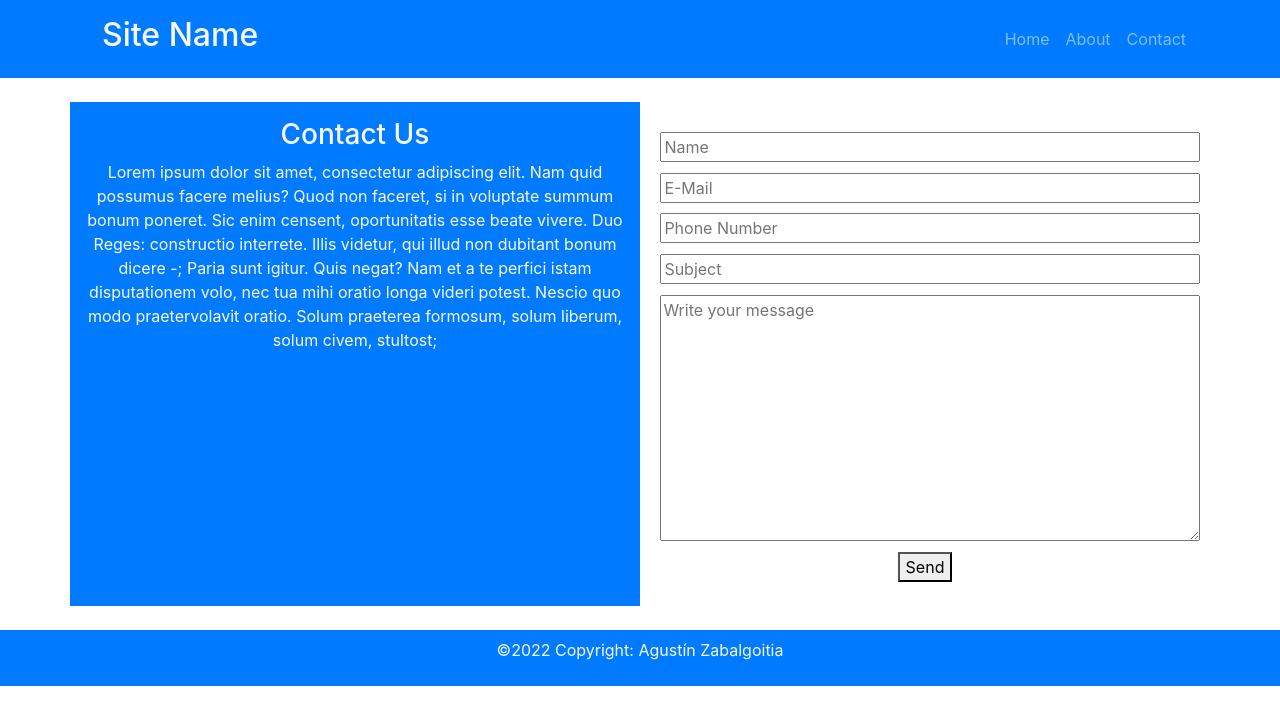
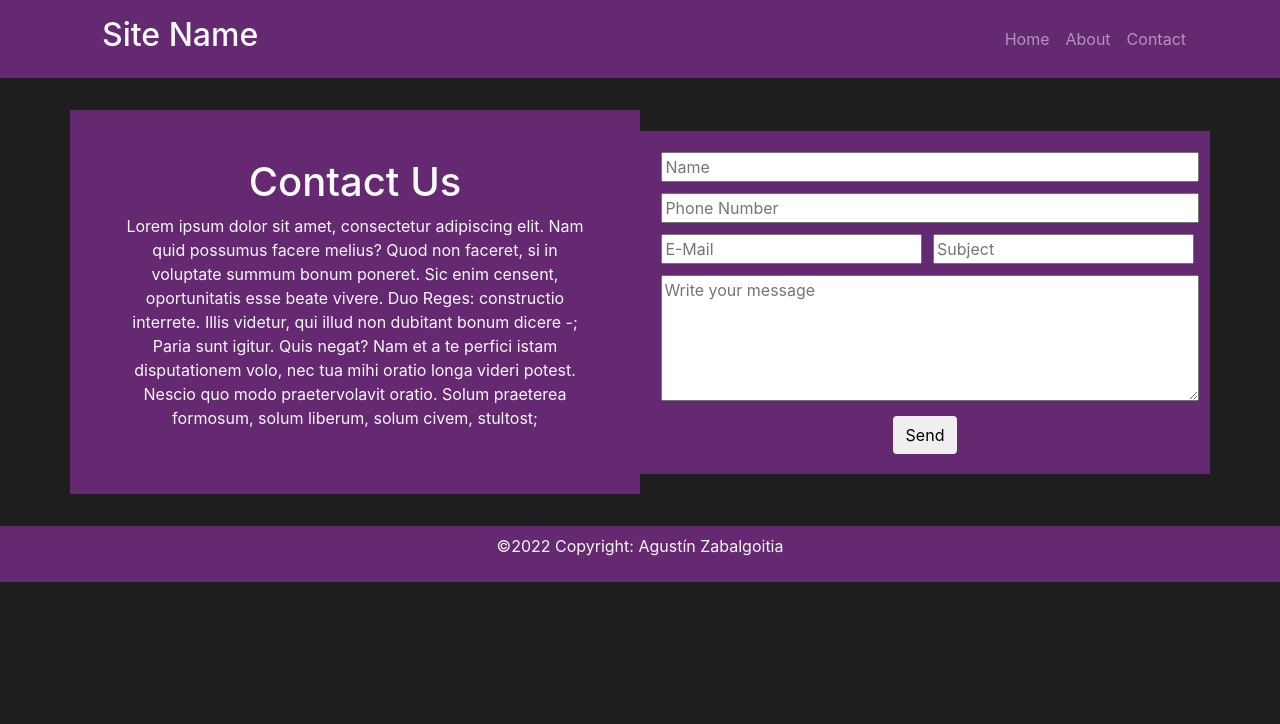
Before and after one commit to Azabs/react-routes, a React (Create React App) app: page /contact in a window 1280 px wide. Shown: the top 724 px of the page. Built offline with nearby package versions, Linux system fonts and the light colour scheme.

Commit message:
Finished

```diff
--- a/src/components/PageNav.jsx
+++ b/src/components/PageNav.jsx
@@ -24,7 +24,7 @@ class PageNav extends Component {
 
   render() {
     return (
-      <div>
+      <div className={this.props.className}>
         <h3 className="text-center">
           <Link to="/postsbrowser/1" onClick={() => this.props.onPageChange(0)}>
             {"<<"}
--- a/src/index.css
+++ b/src/index.css
@@ -2,7 +2,27 @@
 .no-u-hover:hover {
   text-decoration: none;
 }
+
+.bg-purple {
+  background-color: rgb(100, 41, 112);
+}
 /*---------------*/
+
+/*Body*/
+body {
+  background-color: rgb(31, 30, 30);
+  color: white;
+}
+
+a {
+  color: rgb(174, 103, 189);
+}
+
+a:active,
+a:hover {
+  color: rgb(206, 141, 219);
+}
+/*----*/
 
 /*Heading*/
 .heading {
@@ -34,7 +54,7 @@
 
 /*Post*/
 .post .title a {
-  color: black;
+  color: white;
 }
 
 .post .title a:hover {
@@ -63,6 +83,7 @@
 .about {
   background-image: url("../public/img/teamwork.jpg");
   background-position: center;
+  margin: 0% -5%;
 }
 .about .description {
   font-size: large;
@@ -75,7 +96,7 @@
 /*----------*/
 
 /*Contact Page*/
-#contact-form input,
+.form input,
 textarea {
   margin: 1%;
   width: 100%;
--- a/src/pages/About.jsx
+++ b/src/pages/About.jsx
@@ -1,7 +1,7 @@
 const About = () => {
   return (
     <div className="about">
-      <div className="description bg-primary text-light px-4 py-2 mt-5 mb-4 text-justify">
+      <div className="description bg-purple text-light px-4 py-4 my-3 my-md-4 mb-4 text-justify">
         <h1 className="text-center">About Us</h1>
         <p>
           Lorem ipsum dolor sit amet, consectetur adipiscing elit.{" "}
@@ -53,7 +53,7 @@ const About = () => {
         </blockquote>
       </div>
 
-      <div className="description bg-primary text-light px-4 py-2 mb-4 text-justify">
+      <div className="description bg-purple text-light px-4 py-4 mb-3 mb-md-4 text-justify">
         <p>
           Lorem ipsum dolor sit amet, consectetur adipiscing elit.{" "}
           <i>Suo enim quisque studio maxime ducitur.</i>{" "}
--- a/src/pages/Contact.jsx
+++ b/src/pages/Contact.jsx
@@ -2,21 +2,25 @@ const Contact = () => {
   return (
     <>
       <div className="text-center my-sm-4 row">
-        <div className="col-md-6 bg-primary text-light p-3">
-          <h3>Contact Us</h3>
+        <div className="d-flex align-items-center col-md-6 bg-purple text-light my-3 my-md-2 p-3 p-sm-5">
+          <div>
+            <h1>Contact Us</h1>
             <p>
               Lorem ipsum dolor sit amet, consectetur adipiscing elit. Nam quid
               possumus facere melius? Quod non faceret, si in voluptate summum
               bonum poneret. Sic enim censent, oportunitatis esse beate vivere.
               Duo Reges: constructio interrete. Illis videtur, qui illud non
-            dubitant bonum dicere -; Paria sunt igitur. Quis negat? Nam et a te
-            perfici istam disputationem volo, nec tua mihi oratio longa videri
-            potest. Nescio quo modo praetervolavit oratio. Solum praeterea
-            formosum, solum liberum, solum civem, stultost;{" "}
+              dubitant bonum dicere -; Paria sunt igitur. Quis negat? Nam et a
+              te perfici istam disputationem volo, nec tua mihi oratio longa
+              videri potest. Nescio quo modo praetervolavit oratio. Solum
+              praeterea formosum, solum liberum, solum civem, stultost;{" "}
             </p>
           </div>
-        <form method="post" id="contact-form" className="col-md-6 my-4">
-          <div>
+        </div>
+        <form
+          method="post"
+          className="form bg-purple col-md-6 mt-1 mb-3 px-3 py-3 my-md-auto"
+        >
           <input
             name="name"
             required="required"
@@ -24,21 +28,21 @@ const Contact = () => {
             placeholder="Name"
           />
           <input
+            name="phone-number"
+            required="required"
+            type="text"
+            placeholder="Phone Number"
+          />
+
+          <div className="d-flex">
+            <input
               name="mail"
               required="required"
               type="text"
               placeholder="E-Mail"
             />
-          </div>
-
-          <div>
             <input
-              name="phone-number"
-              required="required"
-              type="text"
-              placeholder="Phone Number"
-            />
-            <input
+              className="mr-0"
               name="subject"
               required="required"
               type="text"
@@ -50,14 +54,12 @@ const Contact = () => {
             required="required"
             placeholder="Write your message"
             cols="44"
-            rows="10"
+            rows="5"
           ></textarea>
 
-          <div>
-            <button type="submit" name="send">
+          <button className="btn my-1" type="submit" name="send">
             Send
           </button>
-          </div>
         </form>
       </div>
     </>
--- a/src/pages/Layout.jsx
+++ b/src/pages/Layout.jsx
@@ -5,8 +5,8 @@ import { Outlet, Link } from "react-router-dom";
 const Layout = () => {
   return (
     <>
-      <div className="bg-primary">
-        <nav className="navbar navbar-expand navbar-dark container text-light bg-primary justify-content-between">
+      <div className="bg-purple">
+        <nav className="navbar navbar-expand navbar-dark container text-light bg-purple justify-content-between">
           <h2>
             <Link className="text-light nav-link" to="/">
               Site Name
@@ -36,7 +36,7 @@ const Layout = () => {
         <Outlet />
       </div>
 
-      <footer className="container-fluid text-light bg-primary text-center py-2">
+      <footer className="container-fluid text-light bg-purple text-center py-2">
         <p>©2022 Copyright: Agustín Zabalgoitia</p>
       </footer>
     </>
--- a/src/pages/Posts.jsx
+++ b/src/pages/Posts.jsx
@@ -45,19 +45,19 @@ class Posts extends Component {
         </div>
         <hr />
         <section className="text-center my-3">
-          <a className="btn btn-link btn-lg text-dark mx-2" href="#!">
+          <a className="btn btn-link btn-lg text-light mx-2" href="#!">
             <i className="fab fa-facebook-f"></i>
           </a>
-          <a className="btn btn-link btn-lg text-dark mx-2" href="#!">
+          <a className="btn btn-link btn-lg text-light mx-2" href="#!">
             <i className="fab fa-twitter"></i>
           </a>
-          <a className="btn btn-link btn-lg text-dark mx-2" href="#!">
+          <a className="btn btn-link btn-lg text-light mx-2" href="#!">
             <i className="fab fa-instagram"></i>
           </a>
-          <a className="btn btn-link btn-lg text-dark mx-2" href="#!">
+          <a className="btn btn-link btn-lg text-light mx-2" href="#!">
             <i className="fab fa-linkedin"></i>
           </a>
-          <a className="btn btn-link btn-lg text-dark mx-2" href="#!">
+          <a className="btn btn-link btn-lg text-light mx-2" href="#!">
             <i className="fab fa-github"></i>
           </a>
         </section>
@@ -72,10 +72,10 @@ export default Posts;
   I'll leave this as a comment*/
 /*
         <div className="d-flex justify-content-between">
-          <Link to="#" className="btn btn-primary btn-lg btn-block mr-1 my-0">
+          <Link to="#" className="btn btn-purple btn-lg btn-block mr-1 my-0">
             prev
           </Link>
-          <Link to="#" className="btn btn-primary btn-lg btn-block ml-1 my-0">
+          <Link to="#" className="btn btn-purple btn-lg btn-block ml-1 my-0">
             next
           </Link>
         </div>
--- a/src/pages/PostsBrowser.jsx
+++ b/src/pages/PostsBrowser.jsx
@@ -80,12 +80,11 @@ class PostsBrowser extends Component {
   render() {
     return (
       <>
-        <h1>Posts Browser</h1>
         <PageNav
           amount={this.state.amountOfPages}
           onPageChange={this.changePageHandler}
+          className="mt-4"
         />
-        <hr />
         <div className="posts-container">
           {this.state.posts
             .slice(this.state.firstPostNumber, this.state.lastPostNumber)
@@ -93,10 +92,10 @@ class PostsBrowser extends Component {
               return <Post post={p} key={p.title} />;
             })}
         </div>
-        <hr />
         <PageNav
           amount={this.state.amountOfPages}
           onPageChange={this.changePageHandler}
+          className="mb-4"
         />
         {this.urlListener()}
       </>
```
Also changed, not shown: public/img/laptop.jpg (deleted). Lines whose indentation alone changed are shown as unchanged.
